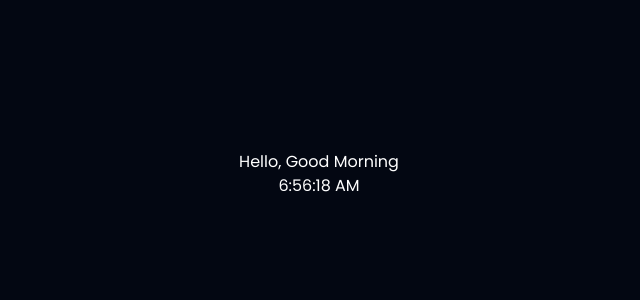
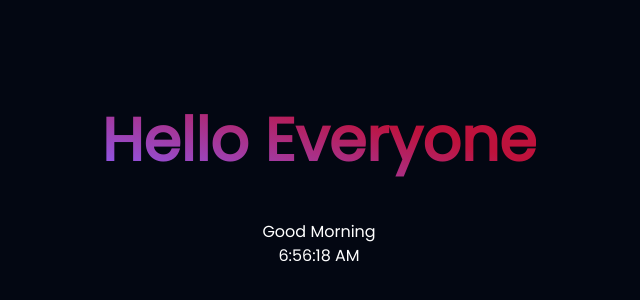
Before and after one commit to micro927/profile, a Next.js app: page / in a window 1280 px wide. Shown: the part 226-526 px from the top of the page, without its empty margins (321-961 px from the left). Built offline with nearby package versions, Linux system fonts and the light colour scheme.

Commit message:
update: header style

```diff
--- a/app/components/Clock.tsx
+++ b/app/components/Clock.tsx
@@ -20,7 +20,7 @@ export default function Clock() {
 
   return (
     <div className="w-full flex flex-col items-center">
-      <p>Hello, Good {timeSide}</p>
+      <p>Good {timeSide}</p>
       <p> {clock?.toLocaleTimeString() ?? "Loading time..."}</p>
     </div>
   );
--- a/app/page.tsx
+++ b/app/page.tsx
@@ -3,7 +3,12 @@ import Clock from "./components/Clock";
 export default function Home() {
   return (
     <main className="min-w-full min-h-screen flex flex-col items-center justify-center">
-      <Clock />
+      <div className="text-6xl leading-loose font-bold text-transparent hover:text-white bg-clip-text bg-gradient-to-tr from-violet-500 from-10% to-rose-700 to-65% transition duration-300">
+        Hello Everyone
+      </div>
+      <div className="mt-5">
+        <Clock />
+      </div>
     </main>
   );
 }
--- a/app/path/page.tsx
+++ /dev/null
@@ -1,5 +0,0 @@
-function Home() {
-  return <>HI</>;
-}
-
-export default Home;
```
